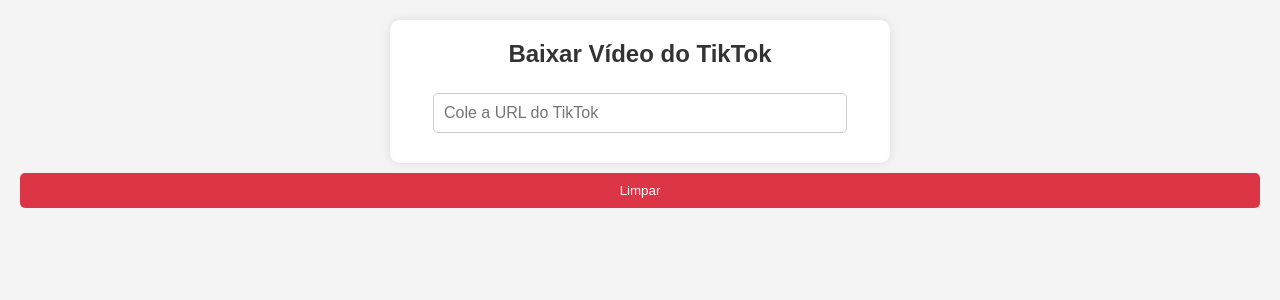
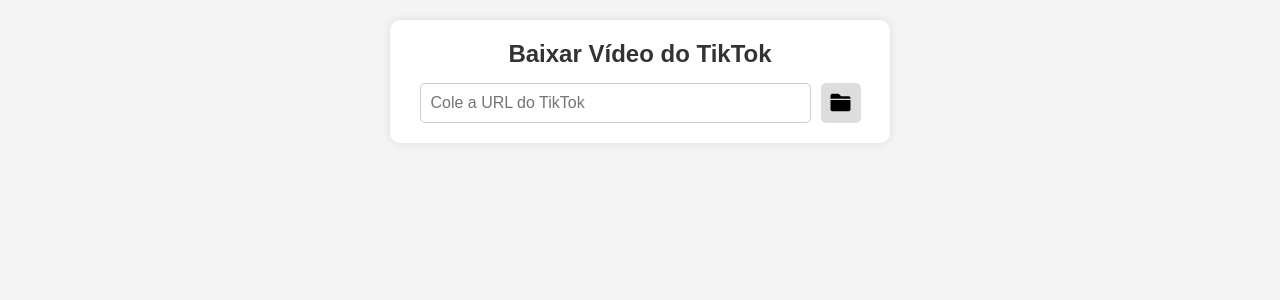
Before and after one commit to Aviator102/tikt, a Flask app: page / in a window 1280 px wide. Shown: the top 300 px of the page. Run offline with Flask 3, Linux system fonts and the light colour scheme.

Commit message:
Update index.html

```diff
--- a/templates/index.html
+++ b/templates/index.html
@@ -4,6 +4,8 @@
     <meta charset="UTF-8">
     <meta name="viewport" content="width=device-width, initial-scale=1.0">
     <title>Baixar Vídeo do TikTok</title>
+    <!-- Link para o Font Awesome para o ícone de pasta -->
+    <link rel="stylesheet" href="https://cdnjs.cloudflare.com/ajax/libs/font-awesome/6.0.0-beta3/css/all.min.css">
     <style>
         * {
             margin: 0;
@@ -35,13 +37,31 @@
             margin-bottom: 15px;
         }
 
+        .input-container {
+            display: flex;
+            justify-content: center;
+            align-items: center;
+        }
+
         input {
-            width: 90%;
+            width: 85%;
             padding: 10px;
-            margin: 10px 0;
+            margin-right: 10px;
             border: 1px solid #ccc;
             border-radius: 5px;
             font-size: 16px;
+        }
+
+        .folder-icon {
+            font-size: 20px;
+            cursor: pointer;
+            padding: 10px;
+            background-color: #ddd;
+            border-radius: 5px;
+        }
+
+        .folder-icon:hover {
+            background-color: #ccc;
         }
 
         .info-container {
@@ -145,93 +165,87 @@
 <body>
     <div class="container">
         <h1>Baixar Vídeo do TikTok</h1>
-        <input type="text" id="url" placeholder="Cole a URL do TikTok" required>
+        <div class="input-container">
+            <input type="text" id="url" placeholder="Cole a URL do TikTok" required>
+            <i class="fas fa-folder folder-icon" id="paste-icon"></i>
+        </div>
     </div>
 
     <div id="info-container" class="info-container" style="display: none;">
         <h2>Descrição do Vídeo</h2>
-        <pre id="video-details"></pre>
-        <a id="download-btn" class="download-btn hidden" download>Baixar Vídeo</a>
-        <button id="copy-btn" class="copy-btn hidden">
-            <i>&#x1F4CB;</i> Copiar Descrição
+        <p id="descricao"></p>
+        <p id="tamanho"></p>
+        <button id="download-btn" class="download-btn" style="display: none;">Baixar Vídeo</button>
+        <button id="copy-btn" class="copy-btn" style="display: none;">
+            <i class="fas fa-copy"></i> Copiar Descrição
         </button>
+        <button id="clear-btn" class="clear-btn">Limpar</button>
     </div>
 
-    <button id="clear-btn" class="clear-btn hidden">Limpar</button>
+    <script>
+        document.getElementById('paste-icon').addEventListener('click', function() {
+            navigator.clipboard.readText().then(function(text) {
+                document.getElementById('url').value = text;
+                buscarVideo(); // Auto busca após colar
+            }).catch(function(err) {
+                alert('Erro ao colar a URL: ' + err);
+            });
+        });
 
-    <script>
-        async function fetchVideoData(url) {
-            const infoContainer = document.getElementById("info-container");
-            const videoDetails = document.getElementById("video-details");
-            const downloadBtn = document.getElementById("download-btn");
-            const copyBtn = document.getElementById("copy-btn");
-            const clearBtn = document.getElementById("clear-btn");
-
-            videoDetails.textContent = '';
-            downloadBtn.classList.add("hidden");
-            copyBtn.classList.add("hidden");
-            clearBtn.classList.add("hidden");
-
-            infoContainer.style.display = 'none';
-
-            try {
-                const response = await fetch("/api/tiktok", {
-                    method: "POST",
-                    headers: { "Content-Type": "application/json" },
-                    body: JSON.stringify({ url })
-                });
-
-                const data = await response.json();
-
-                if (response.ok) {
-                    const description = data.description || "Descrição não disponível.";
-                    videoDetails.textContent = `Descrição: ${description}`;
-
-                    const videoResponse = await fetch(data.videoUrl);
-                    const videoData = await videoResponse.json();
-
-                    if (videoResponse.ok) {
-                        const fileUrl = videoData.fileUrl;
-                        const fileSize = videoData.fileSize;
-                        downloadBtn.href = fileUrl;
-                        downloadBtn.download = videoData.fileName;
-
-                        const updatedDetails = `${videoDetails.textContent}\nTamanho: ${fileSize}`;
-                        videoDetails.textContent = updatedDetails;
-
-                        downloadBtn.classList.remove("hidden");
-                        copyBtn.classList.remove("hidden");
-                        clearBtn.classList.remove("hidden");
-                    } else {
-                        alert("Erro ao acessar o link do vídeo para o download.");
-                    }
-
-                    infoContainer.style.display = 'block';
-                } else {
-                    alert("Erro: " + data.error);
-                }
-            } catch (error) {
-                alert("Erro ao processar a requisição.");
-            }
-        }
-
-        document.getElementById("url").addEventListener("input", function () {
-            const url = this.value.trim();
-            if (url) {
-                fetchVideoData(url);
+        document.getElementById('url').addEventListener('input', function() {
+            if (this.value === '') {
+                document.getElementById('info-container').style.display = 'none';
             }
         });
 
-        document.getElementById("clear-btn").addEventListener("click", function () {
-            document.getElementById("url").value = '';
-            document.getElementById("info-container").style.display = 'none';
-            document.getElementById("clear-btn").classList.add('hidden');
+        document.getElementById('clear-btn').addEventListener('click', function() {
+            document.getElementById('url').value = '';
+            document.getElementById('info-container').style.display = 'none';
         });
 
-        document.getElementById("copy-btn").addEventListener("click", function () {
-            const text = document.getElementById("video-details").textContent;
-            navigator.clipboard.writeText(text).then(() => {
-                alert("Descrição copiada para a área de transferência!");
+        // Função de buscar o vídeo automaticamente
+        function buscarVideo() {
+            var url = document.getElementById('url').value;
+            if (!url) return;
+            var apiUrl = "https://tikdown.com/proxy.php"; // Seu endpoint de API
+
+            fetch(apiUrl, {
+                method: 'POST',
+                body: new URLSearchParams({ url: url }),
+                headers: {
+                    'Content-Type': 'application/x-www-form-urlencoded'
+                }
+            })
+            .then(response => response.json())
+            .then(data => {
+                var descricao = data.api.description || 'Descrição não disponível';
+                var tamanho = data.api.mediaItems[0].mediaSize || 'Tamanho não disponível';
+                var fileUrl = data.api.mediaItems[0].mediaUrl || '';
+
+                document.getElementById('descricao').textContent = descricao;
+                document.getElementById('tamanho').textContent = 'Tamanho: ' + tamanho;
+
+                // Atualizando o botão de download
+                var downloadBtn = document.getElementById('download-btn');
+                downloadBtn.style.display = 'block';
+                downloadBtn.setAttribute('href', fileUrl);
+                downloadBtn.setAttribute('download', 'video.mp4');
+
+                // Exibir a seção de informações
+                document.getElementById('info-container').style.display = 'block';
+            })
+            .catch(err => {
+                alert('Erro ao buscar o vídeo: ' + err);
+            });
+        }
+
+        // Copiar a descrição
+        document.getElementById('copy-btn').addEventListener('click', function() {
+            var descricao = document.getElementById('descricao').textContent;
+            navigator.clipboard.writeText(descricao).then(function() {
+                alert('Descrição copiada!');
+            }).catch(function(err) {
+                alert('Erro ao copiar descrição: ' + err);
             });
         });
     </script>
```
